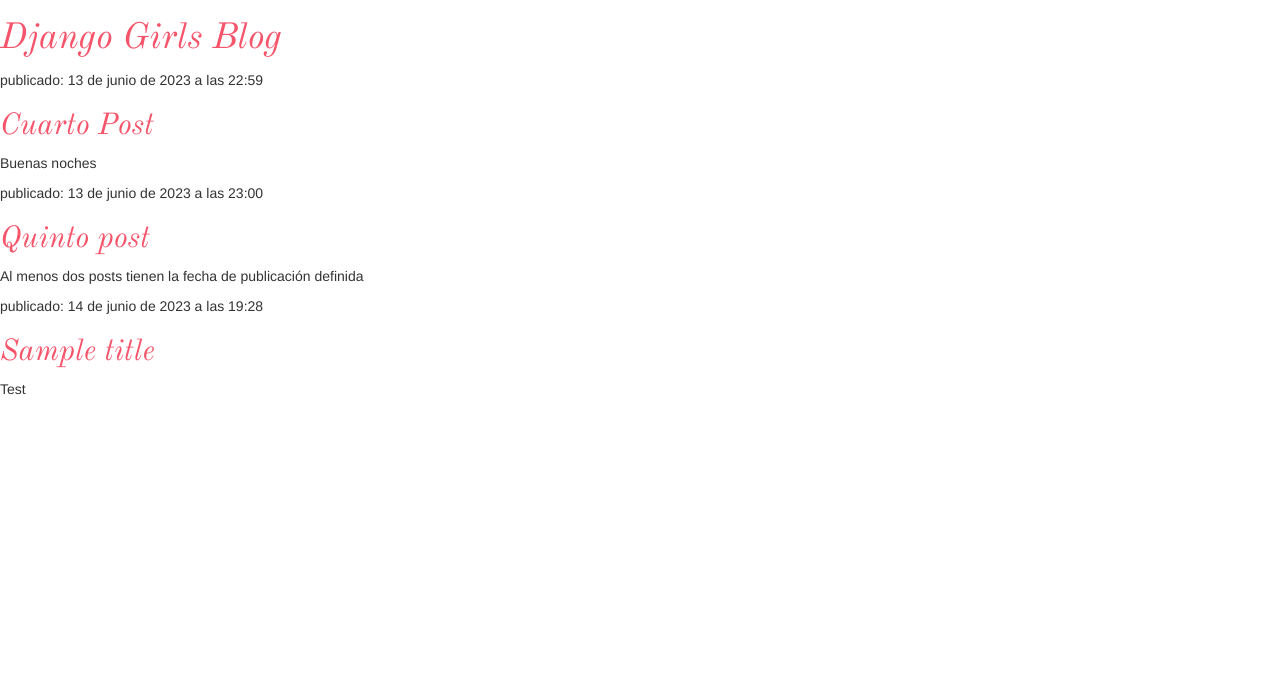
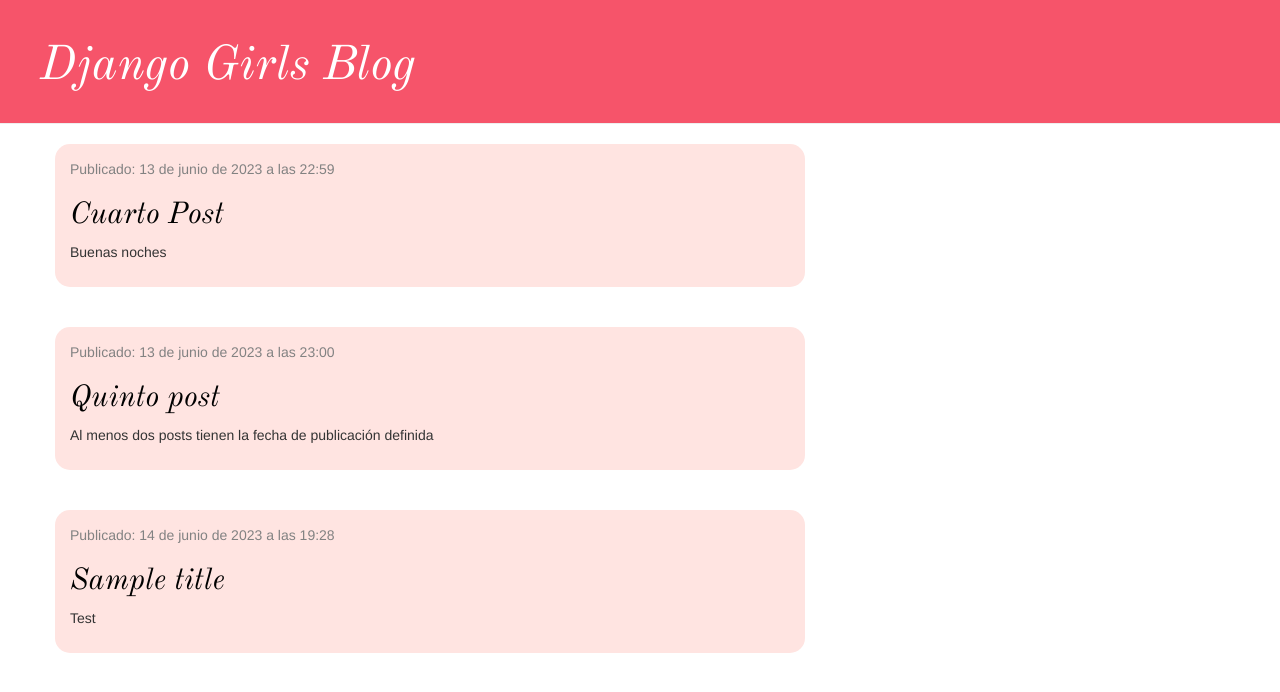
Before and after one commit to cmezav/pweb2_lab05, a Django app: page / in a window 1280 px wide. Shown: the top 692 px of the page. Run offline with Django 4.2, Linux system fonts and the light colour scheme; data comes from the database, SQL or seed files in the repository; some libraries are stand-ins or nearby versions.

Commit message:
Se empleó la plantilla css y se modificó, además de cambiar la estructura del html

```diff
--- a/blog/static/css/blog.css
+++ b/blog/static/css/blog.css
@@ -1,4 +1,49 @@
-h1 a, h2 a {
-     color: #F6546A;
+.page-header {
+     background-color: #F6546A;
+     margin-top: 0;
+     padding: 20px 20px 20px 40px;
+ }
+
+ .page-header h1, .page-header h1 a, .page-header h1 a:visited, .page-header h1 a:active {
+     color: #ffffff;
+     font-size: 36pt;
+     text-decoration: none;
+ }
+
+ .content {
+     margin-left: 40px;
+ }
+
+ h1, h2, h3, h4 {
      font-family: 'Old Standard TT', serif;
-}
+ }
+
+ .date {
+     color: #828282;
+ }
+
+ .save {
+     float: right;
+ }
+
+ .post-form textarea, .post-form input {
+     width: 100%;
+ }
+
+ .top-menu, .top-menu:hover, .top-menu:visited {
+     color: #ffffff;
+     float: right;
+     font-size: 26pt;
+     margin-right: 20px;
+ }
+
+ .post {
+     margin-bottom: 40px;
+     background-color: #FFE4E1;
+     border-radius: 15px;
+     padding: 15px;
+ }
+
+ .post h2 a, .post h2 a:visited {
+     color: #000000;
+ }
--- a/blog/templates/blog/post_list.html
+++ b/blog/templates/blog/post_list.html
@@ -10,17 +10,25 @@
     <link href="https://fonts.googleapis.com/css2?family=Old+Standard+TT:ital@1&display=swap" rel="stylesheet">
     </head>
     <body>
-        <div>
+        <div class="page-header">
             <h1><a href="/">Django Girls Blog</a></h1>
         </div>
 
-        {% for post in posts %}
-        <div>
-            <p> publicado: {{ post.published_date }}</p>
-            <h2><a href="">{{ post.title }}</a></h2>
-            <p>{{ post.text|linebreaksbr }}</p>
+        <div class="content container">
+            <div class="row">
+                <div class="col-md-8">
+                    {% for post in posts %}
+                        <div class="post">
+                            <div class="date">
+                                <p>Publicado: {{ post.published_date }}</p>
+                            </div>
+                            <h2><a href="">{{ post.title }}</a></h2>
+                            <p>{{ post.text|linebreaksbr }}</p>
+                        </div>
+                    {% endfor %}
+                </div>
+            </div>
         </div>
-    {% endfor %}
 
     </body>
 </html>
```
